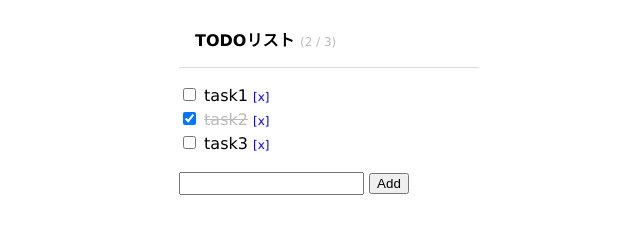
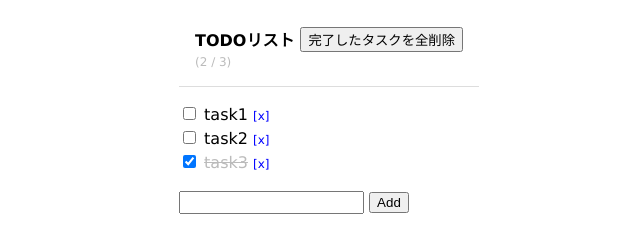
Before and after one commit to knagara/vue-hello, a plain HTML site: page dotinstall_todo_list.html in a window 1280 px wide. Shown: the whole page, without its empty margins (311-951 px from the left). Drawn offline with Linux system fonts and the light colour scheme.

Commit message:
Vue.js入門 (全17回)

```diff
--- a/css/styles.css
+++ b/css/styles.css
@@ -43,3 +43,7 @@ body{
     font-size: 12px;
     font-weight: normal;
 }
+
+ #app h1 > button {
+     float: right;
+ }
--- a/dotinstall_todo_list.html
+++ b/dotinstall_todo_list.html
@@ -9,8 +9,10 @@
 </head>
 <body>
     <div id="app" class="container">
-        <h1>TODOリスト
-            <span class="info">({{ remaining }} / {{ todos.length }})</span>
+        <h1>
+            <button @click="perge">完了したタスクを全削除</button>
+            TODOリスト
+            <span class="info">({{ remaining.length }} / {{ todos.length }})</span>
         </h1>
         <ul>
         <!-- <ul v-if="todos.length"> -->
@@ -41,16 +43,16 @@
                     isDone: false
                 },{
                     title:'task2',
-                    isDone: true
+                    isDone: false
                 },{
                     title:'task3',
-                    isDone: false
+                    isDone: true
                 }
                 ]
             },
             computed: {
                 remaining: function () {
-                    return this.todos.filter(todo => !todo.isDone).length;
+                    return this.todos.filter(todo => !todo.isDone);
                 }
             },
             methods: {
@@ -66,6 +68,13 @@
                     if(confirm("本当にいいですか？")){
                         this.todos.splice(index, 1);
                     }
+                },
+                perge: function(){
+                    if(!confirm("全削除しますか？")){
+                        return;
+                    }
+                    // this.todos = this.todos.filter(todo => !todo.isDone);
+                    this.todos = this.remaining;
                 }
             }
         })
```
